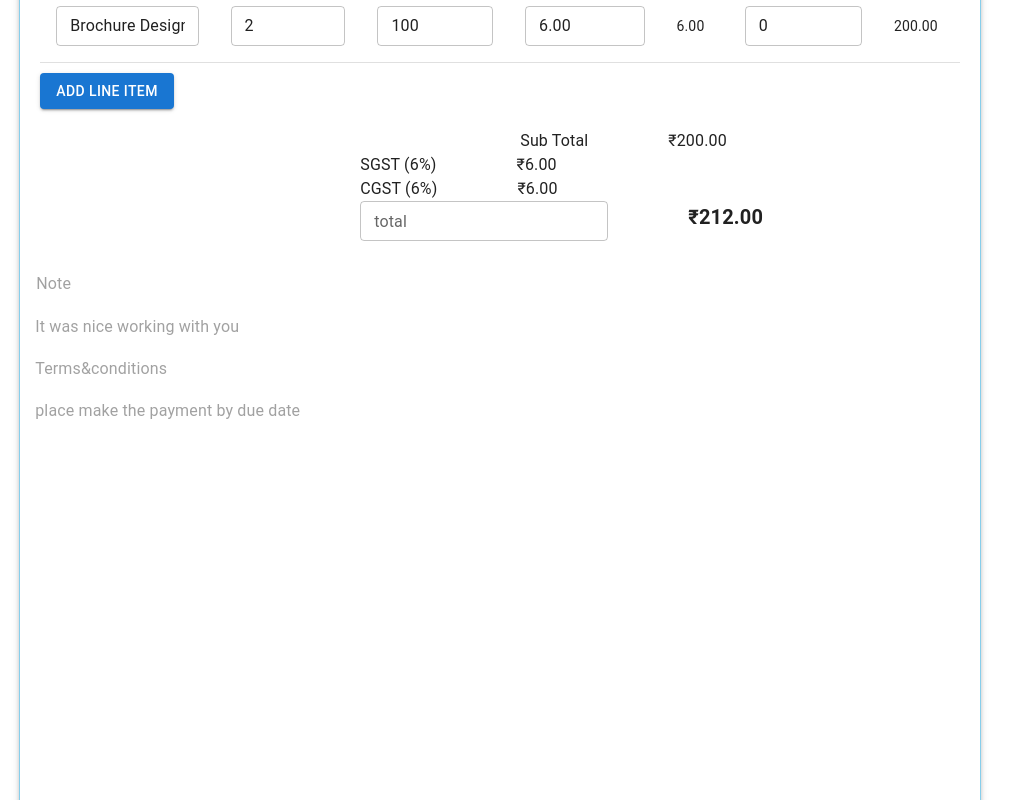
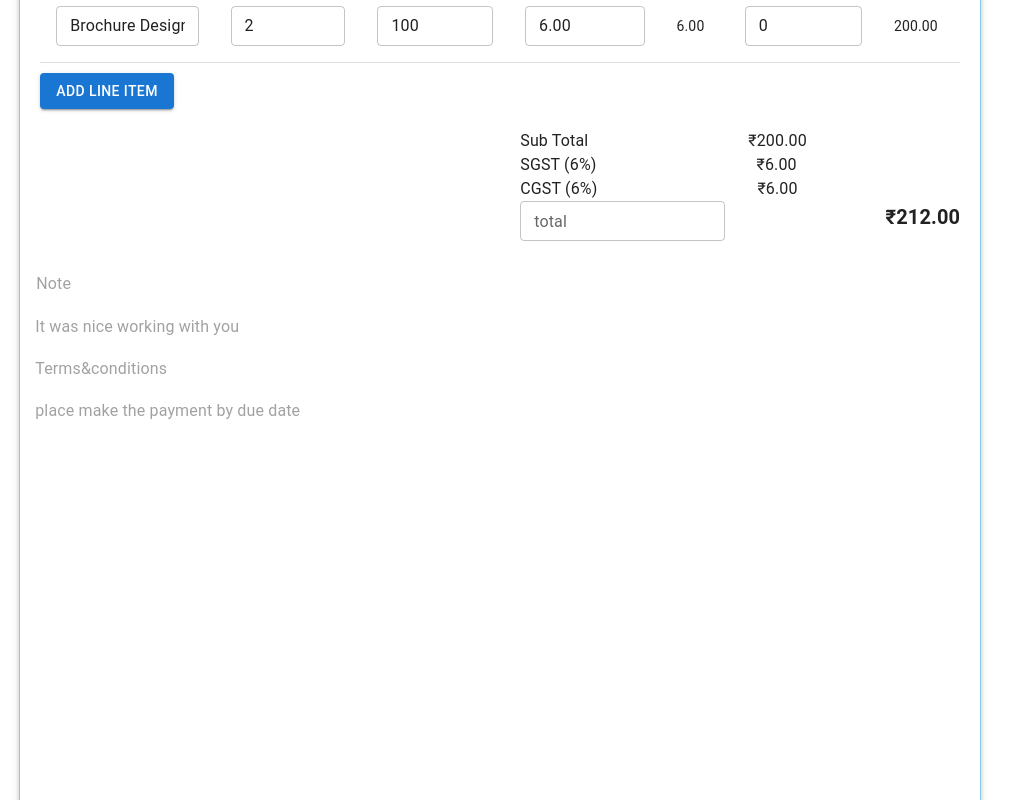
Before and after one commit to ammakavya/Invoice--generator, a React (Create React App) app: page / in a window 1280 px wide. Shown: the part 940-1740 px from the top of the page, without its empty margins (0-1029 px from the left). Built offline with nearby package versions, Linux system fonts and the light colour scheme.

Commit message:
first commit

```diff
--- a/package.json
+++ b/package.json
@@ -1,5 +1,5 @@
 {
-  "homepage":"https://ammakavya.github.io/Invoice--generator/",
+  "homepage": "https://ammakavya.github.io/Invoice--generator/",
   "name": "invoice",
   "version": "0.1.0",
   "private": true,
@@ -17,6 +17,7 @@
     "react-dropzone": "^14.2.3",
     "react-hook-form": "^7.53.0",
     "react-scripts": "5.0.1",
+    "react-to-print": "^2.15.1",
     "web-vitals": "^2.1.4"
   },
   "scripts": {
--- a/src/App.js
+++ b/src/App.js
@@ -2,27 +2,28 @@ import React from 'react';
 import jsPDF from 'jspdf';
 import html2canvas from 'html2canvas';
 import InvoiceComponent from './components/InvoiceComponent';
+import FormComponent from './components/FormComponent';
+import { Margin } from '@mui/icons-material';
+import { Box } from '@mui/material';
 
-const MyComponent = () => {
+const App = () => {
   // Your form data and states here
 
   const generatePDF = () => {
     const input = document.getElementById('pdfContent'); // The ID of the element you want to convert
-    html2canvas(input, { scale: 2}).then((canvas) => {
+    html2canvas(input, { scale: 2 }).then((canvas) => {
       const imgData = canvas.toDataURL('image/png');
       const pdf = new jsPDF();
-      const imgWidth = 400 // Width of the image in PDF
+      const imgWidth = 400; // Width of the image in PDF
       const pageHeight = pdf.internal.pageSize.height;
       const imgHeight = (canvas.height * imgWidth) / canvas.width;
-      const heightLeft = imgHeight;
-
       let position = 0;
 
       pdf.addImage(imgData, 'PNG', 10, position, imgWidth, imgHeight);
-      position += heightLeft;
+      position += imgHeight;
 
       // If the content exceeds one page
-      if (heightLeft >= pageHeight) {
+      if (imgHeight >= pageHeight) {
         pdf.addPage();
         pdf.addImage(imgData, 'PNG', 10, position, imgWidth, imgHeight);
       }
@@ -33,15 +34,44 @@ const MyComponent = () => {
 
   return (
     <div className='app'>
-      <div id="pdfContent">
-    <InvoiceComponent/>
+      <div id="pdfContent" style={styles.contentContainer}>
+        {/* Content and button displayed side by side */}
+        <div style={styles.invoiceComponent}>
+          <InvoiceComponent />
+        </div>
+        <Box sx={{marginTop:'10rem',marginRight:'10rem'}}>
+        <div style={styles.buttonContainer}>
+          <button onClick={generatePDF}>Generate PDF</button>
+        </div>
+        </Box>
+
       </div>
-      <div>
-      <button onClick={generatePDF}>Generate PDF</button>
-      </div>
-
+      {/* Uncomment to use FormComponent */}
+      {/* <FormComponent /> */}
     </div>
   );
 };
 
-export default MyComponent;
+// Inline styles to display content side by side
+const styles = {
+  contentContainer: {
+    Margintop:'10rem',
+    display: 'flex',
+        // Flexbox layout
+   // Vertically center
+    justifyContent: 'space-between', // Add space between the components
+  },
+  invoiceComponent: {
+    flex: 1, // Take up the remaining space
+    marginRight: '20px', // Add some space between component and button
+  },
+  buttonContainer: {
+    flexShrink: 0,
+    marginRight:'10rem',
+
+    marginbottom:'10rem' ,
+    margintop :'15rem'// Prevent button from shrinking
+  },
+};
+
+export default App;
--- /dev/null
+++ b/src/components/FormComponent.js
@@ -0,0 +1,88 @@
+import React, { useRef, useState, forwardRef } from "react";
+import { useReactToPrint } from "react-to-print";
+
+// PrintComponent is now wrapped with forwardRef
+const PrintComponent = forwardRef(({ formData }, ref) => {
+  return (
+    <div ref={ref}>
+      <h1>Form Summary</h1>
+
+      {/* Conditionally render fields only if they have values */}
+      {formData.name && (
+        <div>
+          <strong>Name:</strong> {formData.name}
+        </div>
+      )}
+
+      {formData.email && (
+        <div>
+          <strong>Email:</strong> {formData.email}
+        </div>
+      )}
+
+      {formData.phone && (
+        <div>
+          <strong>Phone:</strong> {formData.phone}
+        </div>
+      )}
+    </div>
+  );
+});
+
+// Main component that handles the form and PDF generation
+const FormComponent = () => {
+  const [formData, setFormData] = useState({
+    name: "",
+    email: "",
+    phone: ""
+  });
+
+  const componentRef = useRef();
+
+  // Function to handle PDF generation
+  const handlePrint = useReactToPrint({
+    content: () => componentRef.current,
+    documentTitle: "Form Summary",
+  });
+
+  return (
+    <div>
+      <h1>Fill the Form</h1>
+
+      {/* Form inputs */}
+      <input
+        type="text"
+        placeholder="Name"
+        value={formData.name}
+        onChange={(e) => setFormData({ ...formData, name: e.target.value })}
+      />
+      <br />
+
+      <input
+        type="text"
+        placeholder="Email"
+        value={formData.email}
+        onChange={(e) => setFormData({ ...formData, email: e.target.value })}
+      />
+      <br />
+
+      <input
+        type="text"
+        placeholder="Phone"
+        value={formData.phone}
+        onChange={(e) => setFormData({ ...formData, phone: e.target.value })}
+      />
+      <br />
+
+      {/* Button to generate PDF */}
+      <button onClick={handlePrint}>Print / Generate PDF</button>
+
+      {/* This component will be rendered in the PDF */}
+      <div style={{ display: "none" }}>
+        <PrintComponent ref={componentRef} formData={formData} />
+      </div>
+    </div>
+  );
+};
+
+export default FormComponent;
--- a/src/components/InvoiceComponent.js
+++ b/src/components/InvoiceComponent.js
@@ -487,22 +487,22 @@ const InvoiceComponent = () => {
       </Button>
       <Box sx={{ marginTop: '20px', textAlign: 'right' }}>
         <Box sx={{display:'flex',ml: '30rem'}}>
-        <Typography>Sub Total</Typography><Typography sx={{ml:"5rem"}}> ₹{subtotal.toFixed(2)}</Typography>
+        <Typography>Sub Total</Typography><Typography sx={{ml:"10rem"}}> ₹{subtotal.toFixed(2)}</Typography>
         </Box>
-<Box sx={{display:'flex',ml: '20rem'}}>
+<Box sx={{display:'flex',ml: '30rem'}}>
   <Typography>
     SGST ({taxes.sgstRate}%) </Typography>
-    <Typography sx={{ml:"5rem"}}>₹{totalSGST.toFixed(2)}</Typography>
+    <Typography sx={{ml:"10rem"}}>₹{totalSGST.toFixed(2)}</Typography>
     </Box>
-<Box sx={{display:'flex',ml: '20rem'}}>
+<Box sx={{display:'flex',ml: '30rem'}}>
   <Typography >
     CGST ({taxes.cgstRate}%)
   </Typography>
-  <Typography sx={{ml:"5rem"}}>₹{totalCGST.toFixed(2)}</Typography>
+  <Typography sx={{ml:"10rem"}}>₹{totalCGST.toFixed(2)}</Typography>
   </Box>
 <Box sx={{display:'flex'}}>
-<TextField label="total" size='small'sx={{ml: '20rem'}} inputprops={{ sx: { height: '30px', fontWeight:"bold" } }}/>
-<Typography variant="h6" sx={{ fontWeight: 'bold',ml:'5rem' }}>
+<TextField label="total" size='small'sx={{ml: '30rem'}} inputprops={{ sx: { height: '30px', fontWeight:"bold" } }}/>
+<Typography variant="h6" sx={{ fontWeight: 'bold',ml:'10rem' }}>
   ₹{totalAmount.toFixed(2)}
   </Typography>
 </Box>
```
Also changed, not shown: src/App.css (+2 -9 lines), src/components/FormCom.js (added, +26 -0 lines), 1 other file (tests, documents, lock files or other folders). Lines whose indentation alone changed are shown as unchanged.
